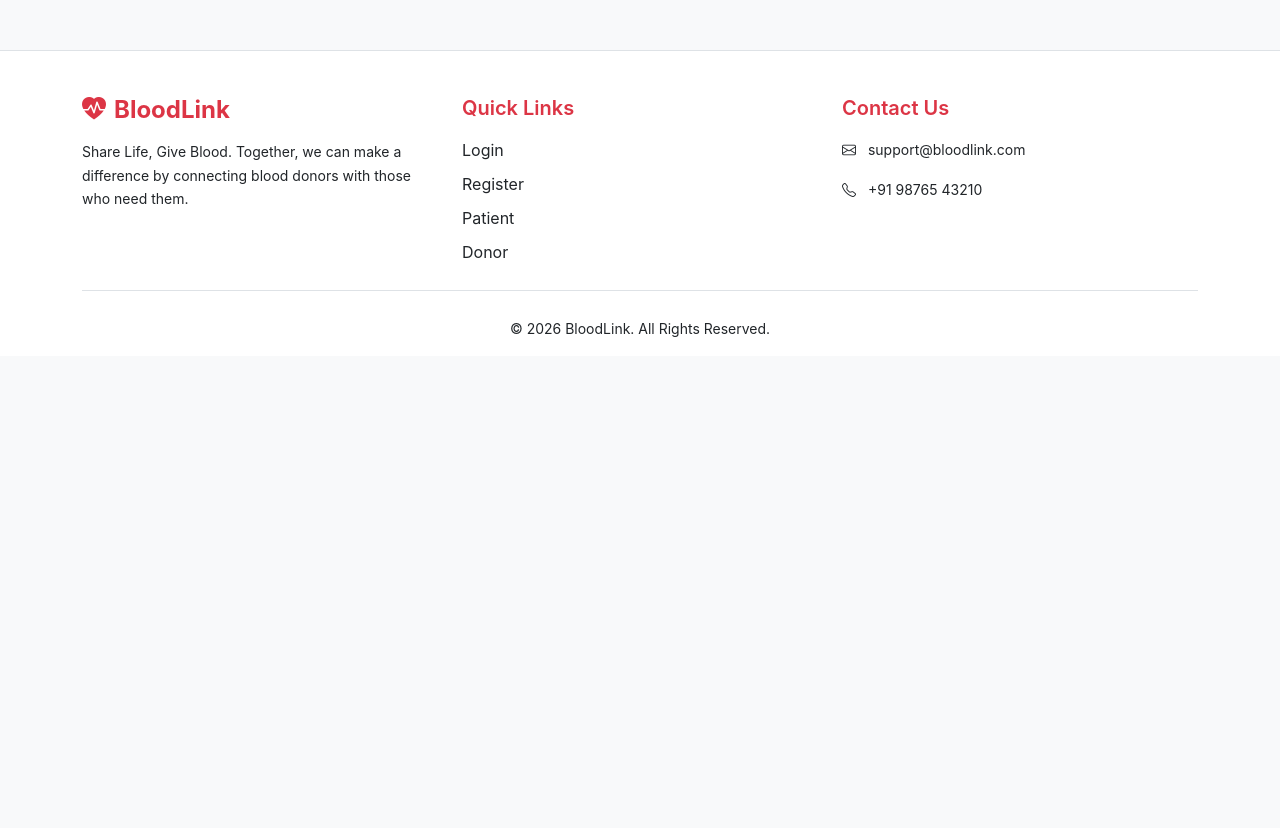
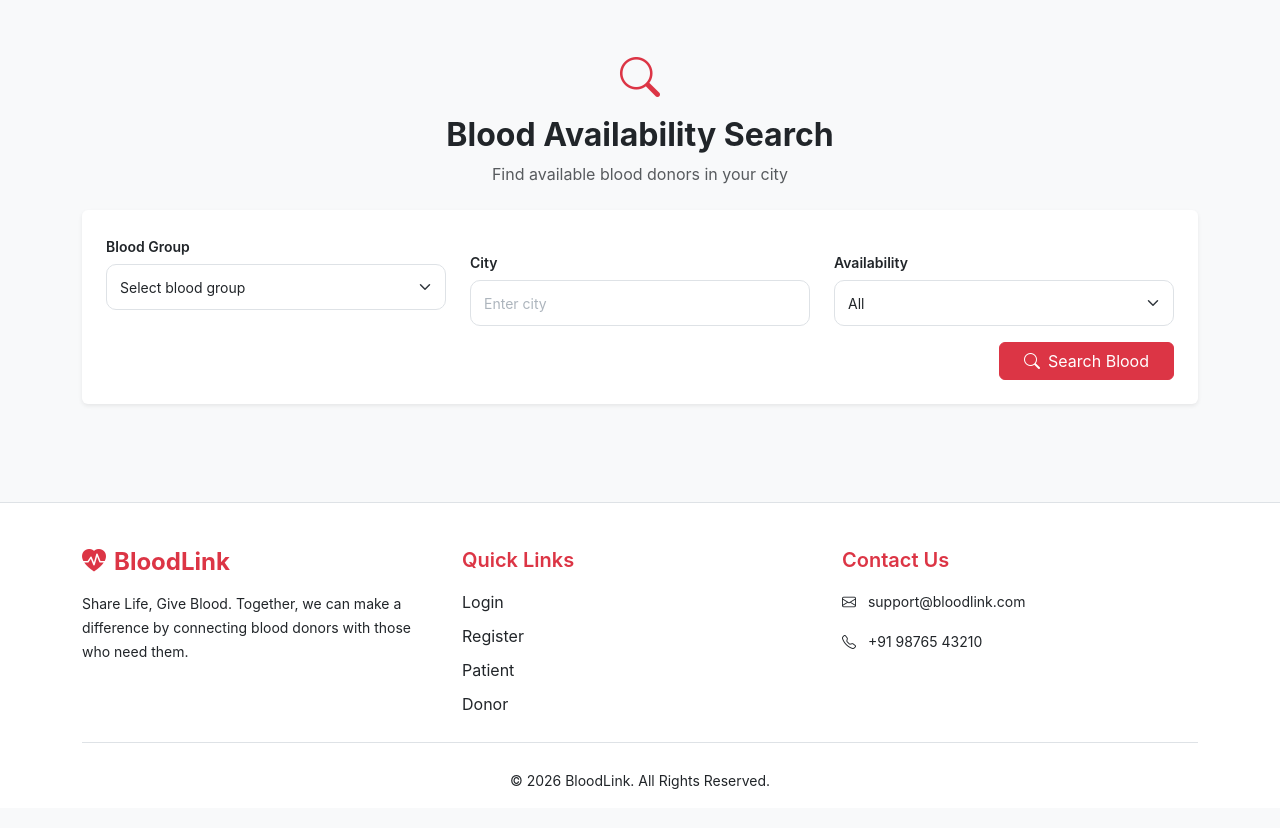
Before and after one commit to priyanshi-2608/bloodlink-routing, a React (Vite) app: page /blood-availability in a window 1280 px wide. Shown: the top 828 px of the page. Built offline with nearby package versions, Linux system fonts and the light colour scheme.

Commit message:
Task 22: Design Blood Availability Search Page

```diff
--- a/src/App.jsx
+++ b/src/App.jsx
@@ -17,6 +17,7 @@ import AdminDashboard from "./Pages/AdminDashboard.jsx";
 import Profile from "./Pages/Profile.jsx";
 import DonationRequest from "./Pages/DonationRequest.jsx";
 import PatientBloodRequest from "./Pages/PatientBloodRequest.jsx";
+import BloodAvailabilitySearch from "./Pages/BloodAvailabilitySearch.jsx";
 import DonorBloodScheduling from "./Pages/DonorBloodScheduling.jsx";
 
 import Footer from "./components/Footer.jsx";
@@ -38,6 +39,7 @@ function App() {
         <Route path="/profile" element={<Profile />} />
         <Route path="/donation-request" element={<DonationRequest />}/>
         <Route path="/patient-blood-request" element={<PatientBloodRequest/>}/>
+        <Route path="/blood-availability" element={<BloodAvailabilitySearch />}/>
         <Route path="/donor-blood-scheduling" element={<DonorBloodScheduling/>}/>
       </Routes>
 
--- /dev/null
+++ b/src/Pages/BloodAvailabilitySearch.jsx
@@ -0,0 +1,215 @@
+import { useState } from "react";
+import BloodGroupDropdown from "../components/BloodGroupDropdown";
+
+const donorData = [
+    {
+        id: 1,
+        name: "Rahul Sharma",
+        bloodGroup: "O+",
+        city: "Ahmedabad",
+        availability: "Available",
+        contact: "9876543210",
+    },
+    {
+        id: 2,
+        name: "Priya Patel",
+        bloodGroup: "A+",
+        city: "Ahmedabad",
+        availability: "Available",
+        contact: "9876543211",
+    },
+    {
+        id: 3,
+        name: "Amit Shah",
+        bloodGroup: "B+",
+        city: "Surat",
+        availability: "Unavailable",
+        contact: "9876543212",
+    },
+    {
+        id: 4,
+        name: "Neha Desai",
+        bloodGroup: "O-",
+        city: "Vadodara",
+        availability: "Available",
+        contact: "9876543213",
+    },
+    {
+        id: 5,
+        name: "Karan Mehta",
+        bloodGroup: "AB+",
+        city: "Ahmedabad",
+        availability: "Available",
+        contact: "9876543214",
+    },
+];
+
+function BloodAvailabilitySearch() {
+    const [search, setSearch] = useState({
+        bloodGroup: "",
+        city: "",
+        availability: "All",
+    });
+    const [results, setResults] = useState([]);
+    const [hasSearched, setHasSearched] = useState(false);
+
+    const handleChange = (e) => {
+        const { name, value } = e.target;
+
+        setSearch((prev) => ({
+            ...prev,
+            [name]: value,
+        }));
+    };
+
+    const handleSearch = (e) => {
+        e.preventDefault();
+
+        const filteredDonors = donorData.filter((donor) => {
+            const matchesBloodGroup =
+                !search.bloodGroup ||
+                donor.bloodGroup === search.bloodGroup;
+
+            const matchesCity =
+                !search.city ||
+                donor.city.toLowerCase().includes(search.city.toLowerCase());
+
+            const matchesAvailability =
+                search.availability === "All" ||
+                donor.availability === search.availability;
+
+            return (
+                matchesBloodGroup &&
+                matchesCity &&
+                matchesAvailability
+            );
+        });
+
+        setResults(filteredDonors);
+        setHasSearched(true);
+    };
+
+    return (
+        <div className="container py-5">
+            <div className="text-center mb-4">
+                <i className="bi bi-search text-danger fs-1"></i>
+                <h2 className="fw-bold mt-2">Blood Availability Search</h2>
+                <p className="text-muted">
+                    Find available blood donors in your city
+                </p>
+            </div>
+
+            <div className="card border-0 shadow-sm">
+                <div className="card-body p-4">
+                    <form onSubmit={handleSearch}>
+                        <div className="row align-items-end">
+                            <div className="col-md-4 mb-3">
+                                <BloodGroupDropdown
+                                    value={search.bloodGroup}
+                                    onChange={handleChange}
+                                    className="form-select"
+                                />
+                            </div>
+
+                            <div className="col-md-4 mb-3">
+                                <label className="form-label fw-semibold">
+                                    City
+                                </label>
+                                <input
+                                    type="text"
+                                    name="city"
+                                    className="form-control"
+                                    placeholder="Enter city"
+                                    value={search.city}
+                                    onChange={handleChange}
+                                />
+                            </div>
+
+                            <div className="col-md-4 mb-3">
+                                <label className="form-label fw-semibold">
+                                    Availability
+                                </label>
+                                <select
+                                    name="availability"
+                                    className="form-select"
+                                    value={search.availability}
+                                    onChange={handleChange}
+                                >
+                                    <option value="All">All</option>
+                                    <option value="Available">Available</option>
+                                    <option value="Unavailable">Unavailable</option>
+                                </select>
+                            </div>
+                        </div>
+
+                        <div className="d-grid d-md-flex justify-content-md-end">
+                            <button type="submit" className="btn btn-danger px-4">
+                                <i className="bi bi-search me-2"></i>
+                                Search Blood
+                            </button>
+                        </div>
+                    </form>
+                </div>
+            </div>
+
+            {/* Search Results */}
+            {hasSearched && (results.length > 0 ? (
+                <div className="card border-0 shadow-sm mt-4">
+                    <div className="card-body p-4">
+                        <h4 className="fw-bold mb-3">
+                            Available Donors ({results.length})
+                        </h4>
+
+                        <div className="table-responsive">
+                            <table className="table table-hover align-middle">
+                                <thead className="table-light">
+                                    <tr>
+                                        <th>Donor Name</th>
+                                        <th>Blood Group</th>
+                                        <th>City</th>
+                                        <th>Availability</th>
+                                        <th>Contact</th>
+                                    </tr>
+                                </thead>
+
+                                <tbody>
+                                    {results.map((donor) => (
+                                        <tr key={donor.id}>
+                                            <td className="fw-semibold">{donor.name}</td>
+                                            <td>
+                                                <span className="badge bg-danger">
+                                                    {donor.bloodGroup}
+                                                </span>
+                                            </td>
+                                            <td>{donor.city}</td>
+                                            <td>
+                                                <span
+                                                    className={`badge ${donor.availability === "Available"
+                                                            ? "bg-success"
+                                                            : "bg-secondary"
+                                                        }`}
+                                                >
+                                                    {donor.availability}
+                                                </span>
+                                            </td>
+                                            <td>{donor.contact}</td>
+                                        </tr>
+                                    ))}
+                                </tbody>
+                            </table>
+                        </div>
+                    </div>
+                </div>
+            ) : (
+                <div className="text-center mt-4">
+                    <p className="text-muted">
+                        No matching donors found. Try different search criteria.
+                    </p>
+                </div>
+            ))}
+
+        </div>
+    );
+}
+
+export default BloodAvailabilitySearch;
--- a/src/components/patient/Navbar.jsx
+++ b/src/components/patient/Navbar.jsx
@@ -26,6 +26,12 @@ function Navbar() {
               </a>
             </li>
 
+          <li className="nav-item">
+              <a className="nav-link" href="/blood-availability">
+                Find Blood
+              </a>
+            </li>
+
             <li className="nav-item">
               <a className="nav-link" href="/patient-blood-request">
                 Blood Requests
```
